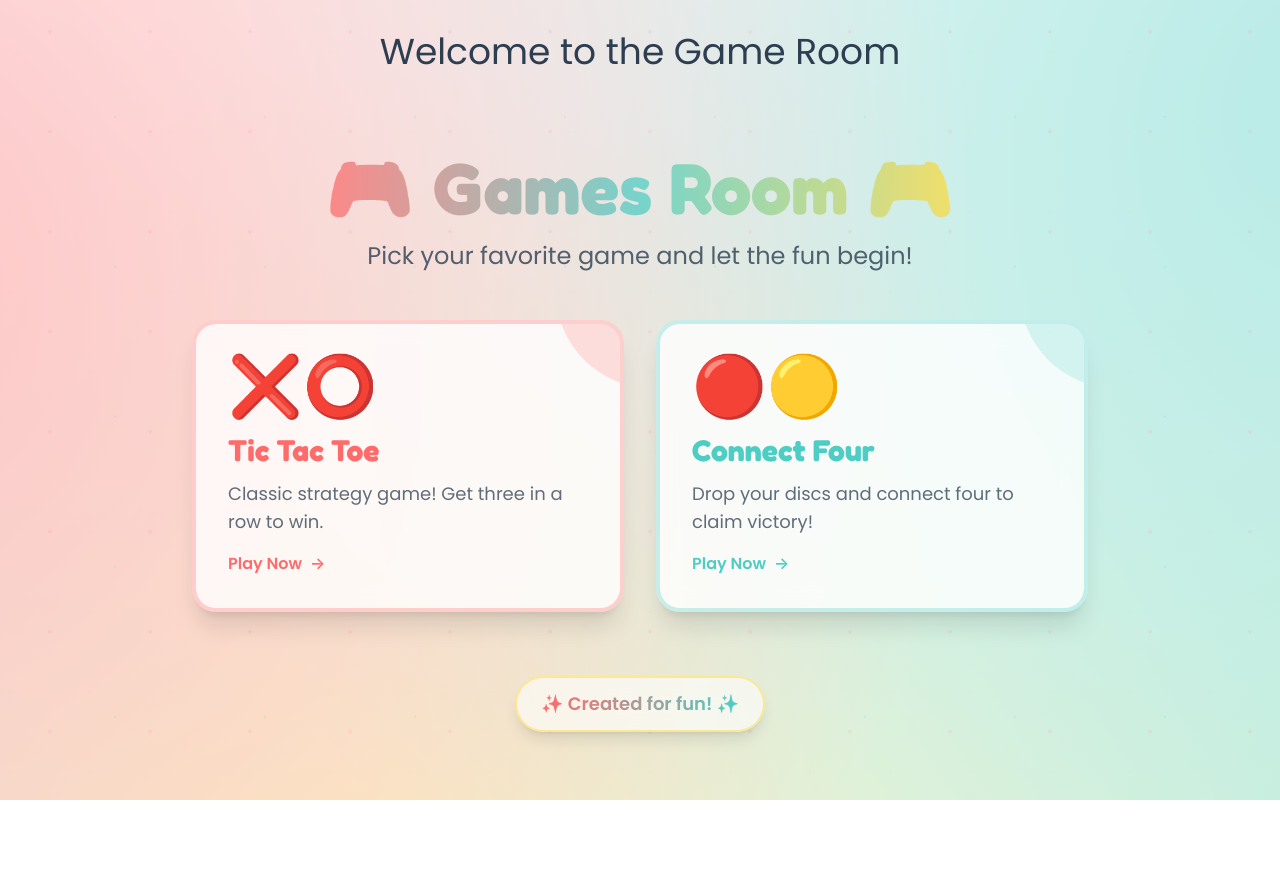
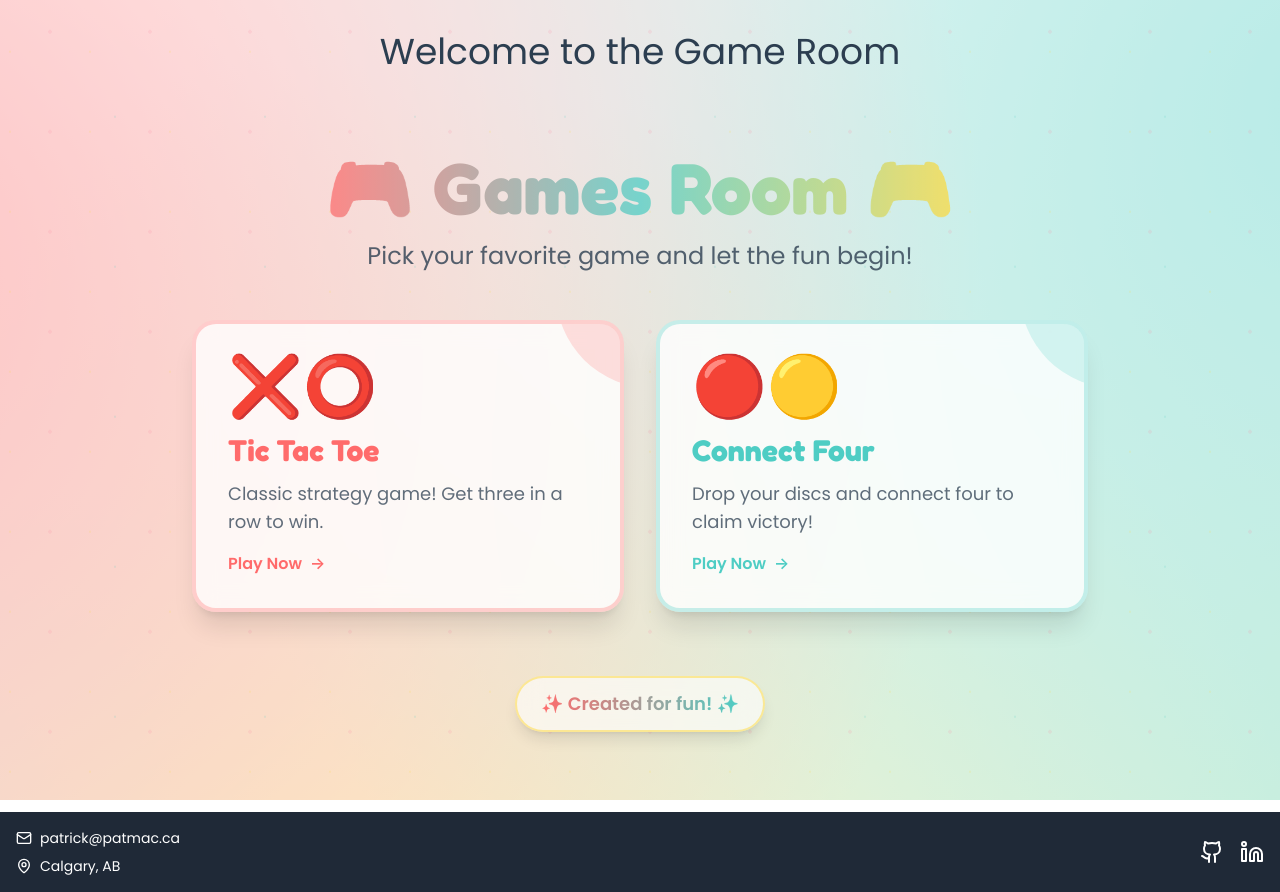
Before and after one commit to Pmacdon15/games-room, a Next.js app: page / in a window 1280 px wide. Before the commit the page ends 832 px from the top, so only its background shows below. Built offline with nearby package versions, Linux system fonts and the light colour scheme.

Commit message:
added footer

```diff
--- a/next-sitemap.config.cjs
+++ b/next-sitemap.config.cjs
@@ -1,6 +1,6 @@
 // next-sitemap.config.js
 module.exports = {
-	siteUrl: 'https://www.gamesroom.patmac.ca',
+	siteUrl: 'https://www.gamesroom.patmac.cause',
 	generateRobotsTxt: true,
 	sitemapSize: 7000,
 }
--- a/src/app/globals.css
+++ b/src/app/globals.css
@@ -54,7 +54,6 @@
 
 body {
 	position: relative;
-	min-height: 100vh;
 	overflow-x: hidden;
 	font-family:
 		"Poppins", -apple-system, BlinkMacSystemFont, "Segoe UI", sans-serif;
--- a/src/app/layout.tsx
+++ b/src/app/layout.tsx
@@ -1,6 +1,7 @@
 import type { Metadata } from 'next'
 import { Geist, Geist_Mono } from 'next/font/google'
 import './globals.css'
+import Footer from '../components/ui/footer'
 
 const geistSans = Geist({
 	variable: '--font-geist-sans',
@@ -25,9 +26,10 @@ export default function RootLayout({
 	return (
 		<html lang="en">
 			<body
-				className={`${geistSans.variable} ${geistMono.variable} antialiased`}
+				className={`${geistSans.variable} ${geistMono.variable} flex min-h-screen flex-col antialiased`}
 			>
-				{children}
+				<main className="flex-grow">{children}</main>
+				<Footer />
 			</body>
 		</html>
 	)
--- a/src/app/page.tsx
+++ b/src/app/page.tsx
@@ -3,7 +3,7 @@ import Header from '@/components/ui/header'
 
 export default function Home() {
 	return (
-		<div className="min-h-screen">
+		<div className="">
 			<Header />
 
 			{/* Hero Section */}
--- /dev/null
+++ b/src/components/ui/footer.tsx
@@ -0,0 +1,53 @@
+import { Github, Linkedin, Mail, MapPin } from 'lucide-react'
+import Link from 'next/link'
+
+const Footer = () => {
+	return (
+		<footer className="mt-auto bg-gray-800 py-4 text-white">
+			<div className="container mx-auto px-4">
+				<div className="flex items-center justify-between">
+					<div className="space-y-2 text-sm">
+						<div className="flex items-center gap-2">
+							<Mail className="h-4 w-4" />
+							<Link
+								className="hover:underline"
+								href="mailto:patrick@patmac.ca"
+							>
+								patrick@patmac.ca
+							</Link>
+						</div>
+						<div className="flex items-center gap-2">
+							<MapPin className="h-4 w-4" />
+							<Link
+								className="hover:underline"
+								href="https://www.google.com/maps/place/Calgary,+AB"
+								rel="noopener noreferrer"
+								target="_blank"
+							>
+								Calgary, AB
+							</Link>
+						</div>
+					</div>
+					<div className="flex gap-4">
+						<Link
+							href="https://github.com/pmacdon15"
+							rel="noopener noreferrer"
+							target="_blank"
+						>
+							<Github className="h-6 w-6" />
+						</Link>
+						<Link
+							href="https://www.linkedin.com/in/patrick-macdonald-231640285/"
+							rel="noopener noreferrer"
+							target="_blank"
+						>
+							<Linkedin className="h-6 w-6" />
+						</Link>
+					</div>
+				</div>
+			</div>
+		</footer>
+	)
+}
+
+export default Footer
```
Also changed, not shown: package.json (+5 -4 lines), 1 other file (tests, documents, lock files or other folders).
